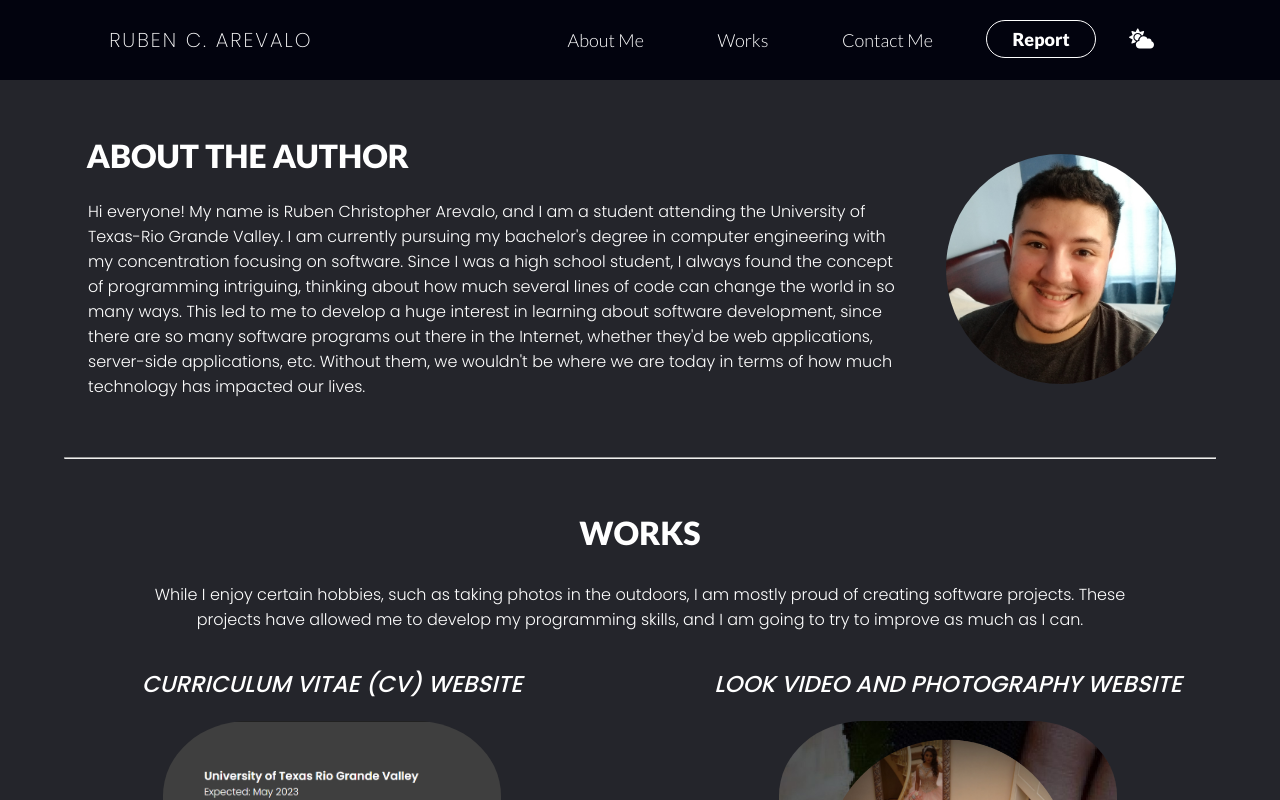
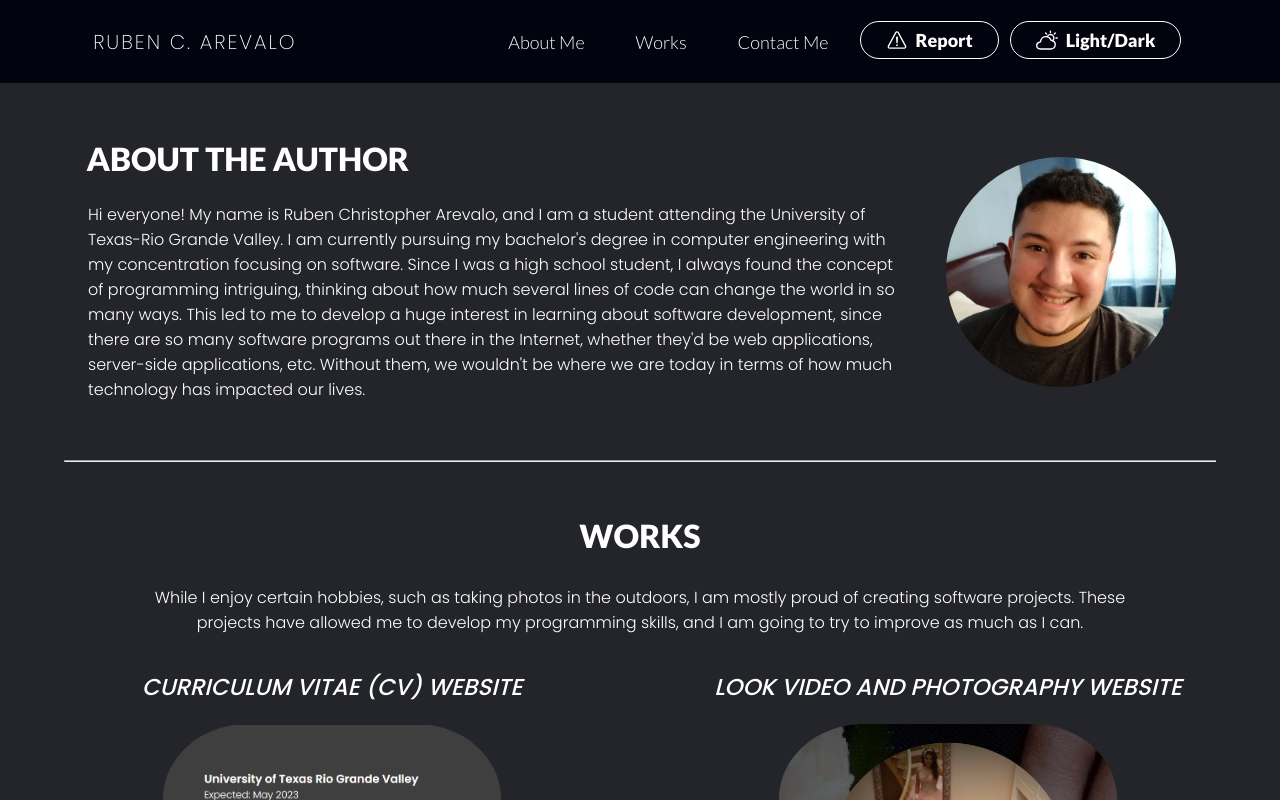
Before and after one commit to rchrisarevalo/personal-website, a React (Create React App) app: page / in a window 1280 px wide. Shown: the top 800 px of the page. Built offline with nearby package versions, Linux system fonts and the light colour scheme.

Commit message:
Stylized change theme button.

```diff
--- a/src/App.css
+++ b/src/App.css
@@ -51,12 +51,40 @@ hr{
   font-size: 16px;
 }
 
-.theme-changer-web{
-  cursor: pointer;
+.button-theme{
+  padding-bottom: 7px;
+  font-weight: 900;
 }
 
-.theme-changer-web.is-active{
+.button-theme a{
+  border: 1px solid white;
+  color: white;
+  text-decoration: none;
+  border-radius: 25px;
+  padding: 7px 25px;
+  font-family: 'Lato', sans-serif;
+  font-size: 18px;
+  margin-bottom: 2px;
+  text-align: center;
+  align-items: center;
+  cursor: pointer;
+  transition: .5s;
+}
+
+.button-theme a:hover{
+  background: white;
+  color: black;
+  border: 1px solid black;
+  transition: .5s;
+}
+
+.button-theme.is-active{
   font-size: 16px;
+}
+
+#theme-icon{
+  transform: translateY(4px);
+  margin-right: 8px;
 }
 
 .nav-bar{
@@ -103,7 +131,7 @@ hr{
   align-items: center;
   color: white;
   font-family: 'Lato', sans-serif;
-  width: 50%;
+  width: 55%;
 }
 
 .nav-list li{
@@ -131,21 +159,35 @@ hr{
 }
 
 .button{
-  padding-bottom: 3px;
+  padding-bottom: 7px;
+  font-weight: 900;
 }
 
 .button a{
-  padding: 7px 25px;
+  border: 1px solid white;
   color: white;
   text-decoration: none;
-  background: transparent;
-  border: 1px solid white;
+  border-radius: 25px;
+  padding: 7px 25px;
   font-family: 'Lato', sans-serif;
   font-size: 18px;
+  margin-bottom: 2px;
   text-align: center;
   align-items: center;
-  border-radius: 25px;
-  font-weight: 900;
+  cursor: pointer;
+  transition: .5s;
+}
+
+.button a:hover{
+  background: white;
+  color: black;
+  border: 1px solid black;
+  transition: .5s;
+}
+
+#report-icon{
+  transform: translateY(4px);
+  margin-right: 8px;
 }
 
 .update-message{
--- a/src/Nav.js
+++ b/src/Nav.js
@@ -1,6 +1,6 @@
 import React from "react";
 import { IoWarningOutline } from "react-icons/io5";
-import { FaCloudSun } from "react-icons/fa";
+import { IoPartlySunnyOutline } from "react-icons/io5";
 
 const Nav = () => {
 
@@ -18,7 +18,7 @@ const Nav = () => {
   }
 
   function change_theme_web(){
-    var web_change = document.querySelector(".theme-changer-web")
+    var web_change = document.querySelector(".button-theme")
     web_change.addEventListener("click", () => {
 
       if (web_change.classList.toggle("is-active")){
@@ -33,10 +33,10 @@ const Nav = () => {
   return (
     <nav className = "nav-bar">
       <div className = "change-theme" onClick={change_theme}>
-        <FaCloudSun size = "25px" color = "white"/>
+        <IoPartlySunnyOutline size = "25px" color = "white"/>
       </div>
       <div className = "logo">
-        <a href={"./"}>Ruben C. Arevalo</a>
+        <a href={"./home"}>Ruben C. Arevalo</a>
       </div>
       <div className = "mobile-report">
           <a href="https://docs.google.com/forms/d/e/1FAIpQLSeSu_sZqwO_m42GKlmXKrA30hyTglQQY1N3V2PIcdGc87WbXg/viewform" rel="noopener noreferrer" target="_blank" title="Report an issue"><IoWarningOutline size="25px"/></a>
@@ -46,10 +46,10 @@ const Nav = () => {
         <li><a href="#work">Works</a></li>
         <li><a href="#contacts">Contact Me</a></li>
         <div className = "button">
-          <a href="https://docs.google.com/forms/d/e/1FAIpQLSeSu_sZqwO_m42GKlmXKrA30hyTglQQY1N3V2PIcdGc87WbXg/viewform" rel="noopener noreferrer" target="_blank">Report</a>
+          <a href="https://docs.google.com/forms/d/e/1FAIpQLSeSu_sZqwO_m42GKlmXKrA30hyTglQQY1N3V2PIcdGc87WbXg/viewform" rel="noopener noreferrer" target="_blank"><IoWarningOutline size="22px" id="report-icon"/>Report</a>
         </div>
-        <div className = "theme-changer-web" onClick={change_theme_web}>
-          <FaCloudSun size = "25px" color="white"/>
+        <div className = "button-theme" onClick={change_theme_web}>
+          <a href="#change-theme" rel="noopener noreferrer" title="Click twice to activate!"><IoPartlySunnyOutline size="22px" id="report-icon"/>Light/Dark</a>
         </div>
       </ul>
     </nav>
```
